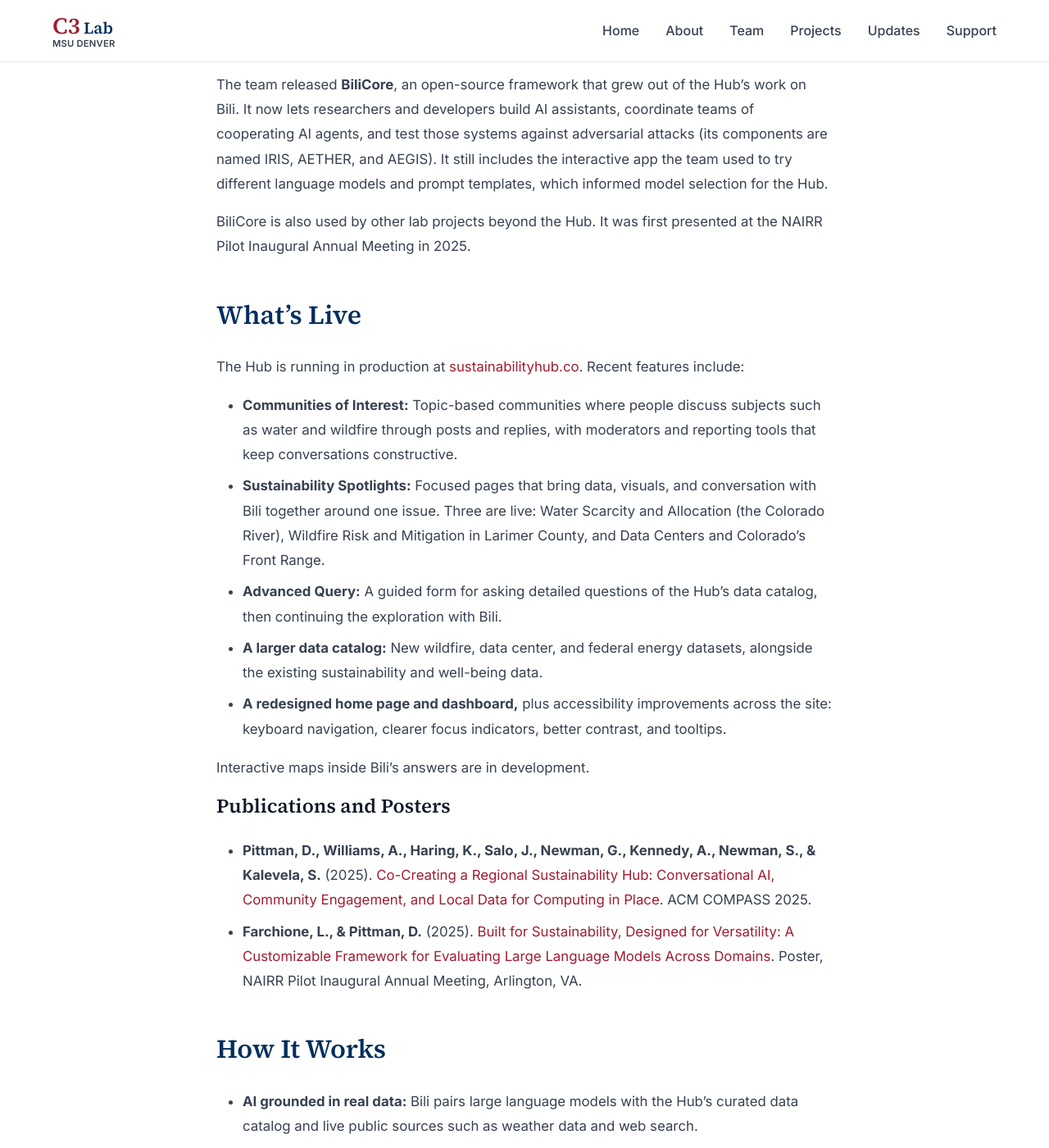
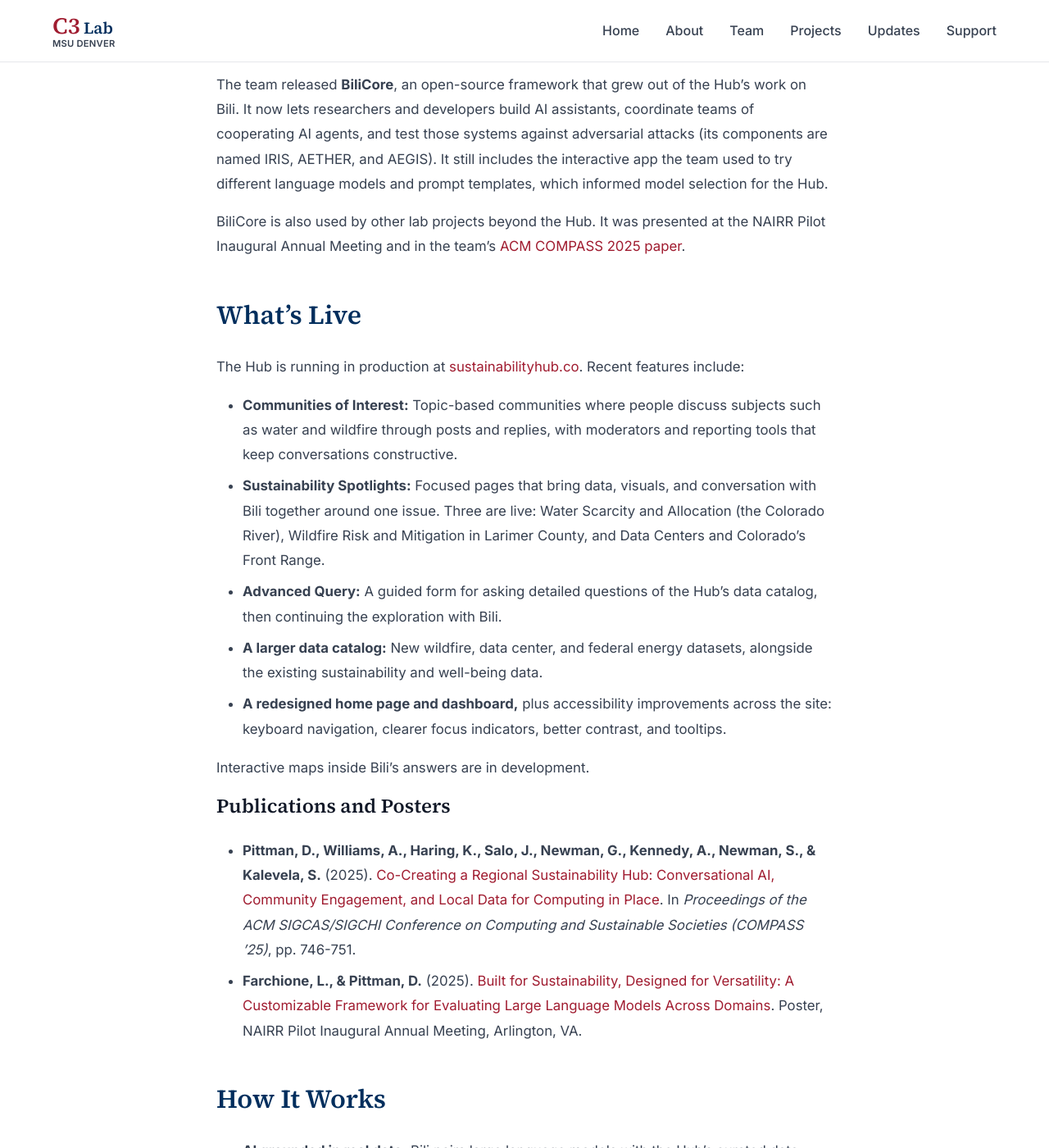
Before and after one commit to msu-denver/c3-lab, a Jekyll site: the page built from _projects/sustainability-hub.md, in a window 1280 px wide and 1400 px high, scrolled down 2326 px. Shown: the whole window at 82% size. Built offline with Jekyll 4.4.1, drawn with Linux system fonts in a browser that asks for light colours; some of the changed text lies outside the part shown.

Commit message:
content: cite COMPASS 2025 as published and credit two 2026 roundtables
Cite the ACM COMPASS 2025 paper as its DOI record does (Proceedings of
the ACM SIGCAS/SIGCHI Conference on Computing and Sustainable Societies,
pp. 746-751), and point the BiliCore paragraph at that paper, which
presents BiliCore alongside the Hub. Add the Colorado Climate Week
roundtable (with ProgramEarth and CitSci.org) and the National
Sustainability Society 2026 roundtable to Talks and Recognition.

Co-Authored-By: Claude Opus 5.5 <noreply@anthropic.com>

```diff
--- a/_projects/sustainability-hub.md
+++ b/_projects/sustainability-hub.md
@@ -58,7 +58,7 @@ The project supports researchers, policymakers, and community members by making
 
 The team released **BiliCore**, an open-source framework that grew out of the Hub's work on Bili. It now lets researchers and developers build AI assistants, coordinate teams of cooperating AI agents, and test those systems against adversarial attacks (its components are named IRIS, AETHER, and AEGIS). It still includes the interactive app the team used to try different language models and prompt templates, which informed model selection for the Hub.
 
-BiliCore is also used by other lab projects beyond the Hub. It was first presented at the NAIRR Pilot Inaugural Annual Meeting in 2025.
+BiliCore is also used by other lab projects beyond the Hub. It was presented at the NAIRR Pilot Inaugural Annual Meeting and in the team's [ACM COMPASS 2025 paper](https://doi.org/10.1145/3715335.3736321).
 
 ## What's Live
 
@@ -74,7 +74,7 @@ Interactive maps inside Bili's answers are in development.
 
 ### Publications and Posters
 
-- **Pittman, D., Williams, A., Haring, K., Salo, J., Newman, G., Kennedy, A., Newman, S., & Kalevela, S.** (2025). [Co-Creating a Regional Sustainability Hub: Conversational AI, Community Engagement, and Local Data for Computing in Place](https://doi.org/10.1145/3715335.3736321). ACM COMPASS 2025.
+- **Pittman, D., Williams, A., Haring, K., Salo, J., Newman, G., Kennedy, A., Newman, S., & Kalevela, S.** (2025). [Co-Creating a Regional Sustainability Hub: Conversational AI, Community Engagement, and Local Data for Computing in Place](https://doi.org/10.1145/3715335.3736321). In *Proceedings of the ACM SIGCAS/SIGCHI Conference on Computing and Sustainable Societies (COMPASS ’25)*, pp. 746-751.
 - **Farchione, L., & Pittman, D.** (2025). [Built for Sustainability, Designed for Versatility: A Customizable Framework for Evaluating Large Language Models Across Domains](https://doi.org/10.5281/zenodo.15114563). Poster, NAIRR Pilot Inaugural Annual Meeting, Arlington, VA.
 
 ## How It Works
@@ -184,10 +184,12 @@ Team members have shared the Hub's work with academic, community, and policy aud
 - **Mountain West Cybersecurity Consortium Spring Conference, University of Denver** (April 2025): "Bili: A Configurable Framework for Security-Focused LLM Evaluation," presented by Dr. Daniel Pittman with Luke Farchione and Alyssa Williams
 - **Computing Community Consortium report** (February 2026): Dr. Pittman took part in the CCC workshop on converging computational and citizen science, and its participants' input shaped the published report, [Grand Challenges for the Convergence of Computational and Citizen Science Research](https://cra.org/ccc/wp-content/uploads/sites/2/2026/02/Grand-Challenges-for-the-Convergence-of-Computational-and-Citizen-Science-Research.pdf)
 - **2026 NAIRR Annual Meeting, Arlington, VA** (March): a student-led [poster on AETHER](https://doi.org/10.5281/zenodo.19193458), BiliCore's framework for testing and hardening the security of AI agent systems
+- **Colorado Climate Week** (March-April): a roundtable with ProgramEarth and CitSci.org, "Who's Building the Data Behind Climate AI? Climate Data, AI, and the Next Open Dataset"
 - **University of Colorado Denver Data Science Symposium** (April): "Conversational AI for Community Sustainability: The Colorado Sustainability Hub"
 - **Global Environmental Justice Conference, Colorado State University** (April): a panel on building an AI tool for sustainability, with a live demonstration of Bili
 - **[CAPS 2026](https://participatorysciences.org/conferences/caps-2026/), the participatory sciences conference** (May): a team poster and lightning talk, "Mutual Intelligence: Integrating AI and Participatory Science for Responsible Practice," presented by Dr. Gregory Newman (Colorado State University)
 - **NAIRR Pilot Classroom Expansion Conference, Orlando** (June): a discussion session on AI tools, undergraduate student teams, and production code
+- **National Sustainability Society Conference, Denver** (August): "From Fragmented Data to Informed Action: Exploring AI-Assisted Decision Making with the Colorado Sustainability Hub," a hands-on roundtable built around live use of the Hub and Bili
 - **Student recognition:** A graduating senior who wrote an honors thesis on multi-agent AI security, built on BiliCore, was selected by the Carnegie Endowment for International Peace for its New Voices Conference in Washington, DC.
 
 ## Current Focus
```
